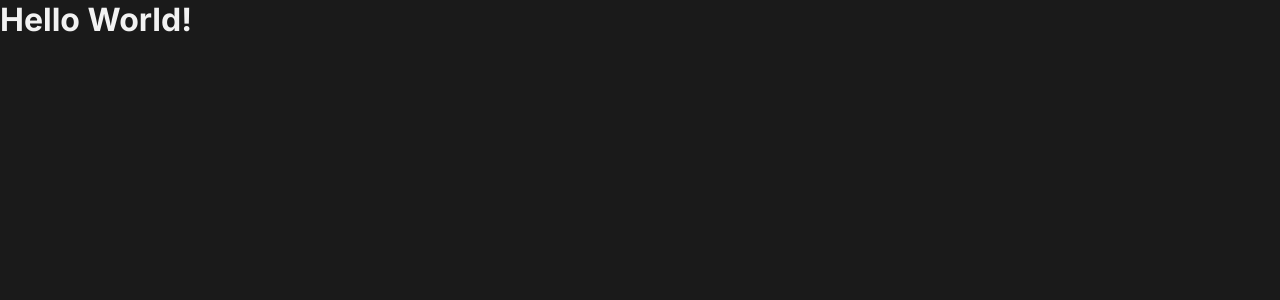
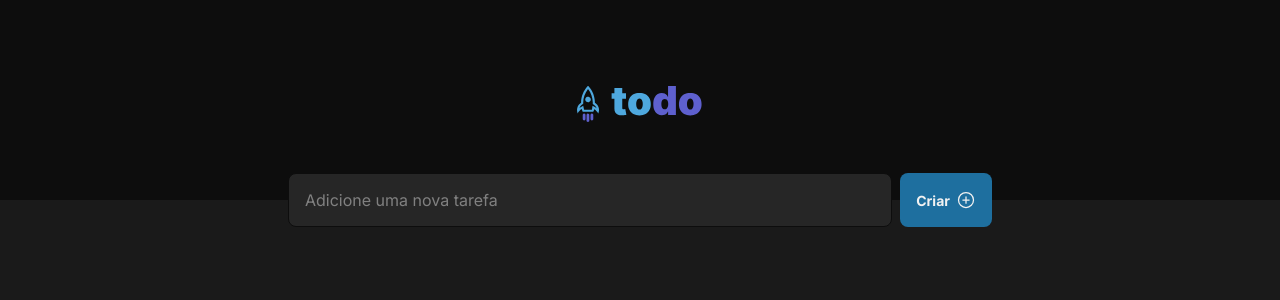
Before and after one commit to WD-GabrielKenji/Ignite-ToDo, a React (Vite) app: page / in a window 1280 px wide. Shown: the top 300 px of the page. Built offline with nearby package versions, Linux system fonts and the light colour scheme.

Commit message:
:sparkles: feat: Componente Header

```diff
--- a/package.json
+++ b/package.json
@@ -9,6 +9,7 @@
     "preview": "vite preview"
   },
   "dependencies": {
+    "phosphor-react": "^1.4.1",
     "react": "^18.2.0",
     "react-dom": "^18.2.0"
   },
--- a/src/Components/App.tsx
+++ b/src/Components/App.tsx
@@ -1,5 +1,9 @@
+import { Header } from "./Header";
+
 export function App() {
   return (
-    <h1>Hello World!</h1>
+    <>
+      <Header />
+    </>
   )
 }
--- /dev/null
+++ b/src/Components/Header/header.module.css
@@ -0,0 +1,48 @@
+.header {
+  display: flex;
+  height: 12.5rem;
+  justify-content: center;
+  align-items: center;
+  position: relative;
+  background: var(--gray-700);
+}
+
+.newTaskForm {
+  display: flex;
+  position: absolute;
+  padding: 0 1rem;
+  height: 3.375rem;
+  width: 100%;
+  max-width: 46rem;
+  gap: 0.5rem;
+  bottom: calc(-3.375rem / 2);
+}
+
+.newTaskForm input {
+  flex: 1;
+  height: 100%;
+  padding: 0 1rem;
+  border: 1px solid var(--gray-700);
+  border-radius: 0.5rem;
+  background: var(--gray-500);
+  color: var(--gray-100);
+  font-size: 1rem;
+}
+
+.newTaskForm input::placeholder {
+  color: var(--gray-300);
+}
+
+.newTaskForm button {
+  display: flex;
+  align-items: center;
+  height: 100%;
+  padding: 0 1rem;
+  gap: 0.375rem;
+  border: none;
+  border-radius: 0.5rem;
+  background: var(--blue-dark);
+  color: var(--gray-100);
+  font-size: 0.875rem;
+  font-weight: 700;
+}
--- /dev/null
+++ b/src/Components/Header/index.tsx
@@ -0,0 +1,22 @@
+import logoToDo from '../../assets/logoToDo.svg'
+import { PlusCircle } from 'phosphor-react'
+import styles from './header.module.css';
+
+export function Header() {
+  return (
+    <header className={styles.header}>
+      <img src={logoToDo} alt="Icone App ToDo" />
+
+      <form className={styles.newTaskForm}>
+        <input
+          placeholder="Adicione uma nova tarefa"
+          type="text"
+        />
+        <button>
+          Criar
+          <PlusCircle size={20} />
+        </button>
+      </form>
+    </header>
+  )
+}
```
Also changed, not shown: src/assets/logoToDo.svg (added), 1 other file (tests, documents, lock files or other folders).
